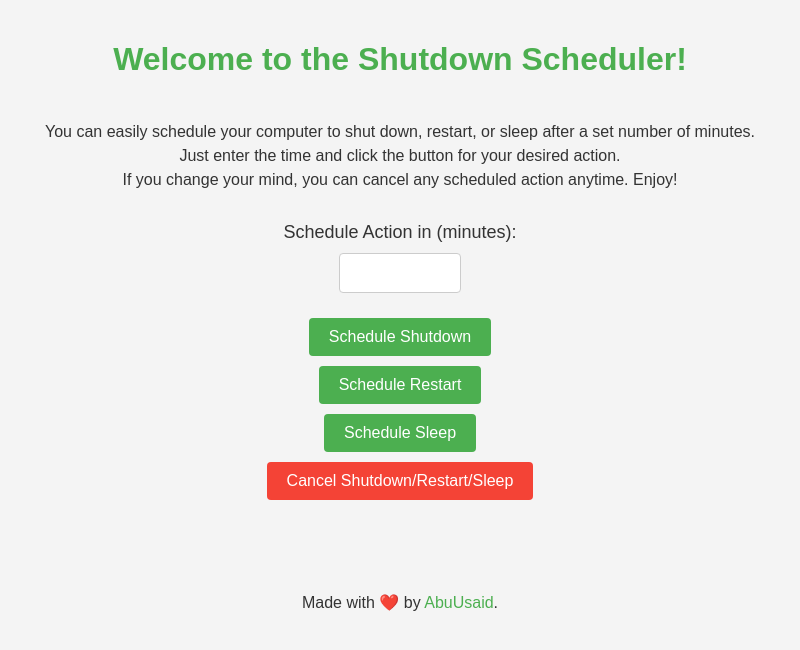
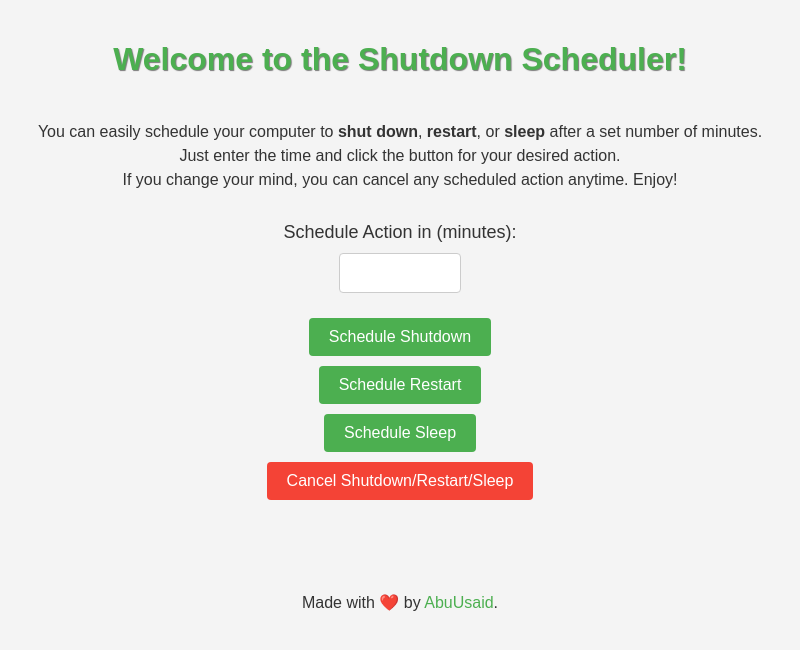
Before and after one commit to AbuUsaid/SD, an Electron app: page index.html in a window 800 px wide. Drawn offline with Linux system fonts and the light colour scheme.

Commit message:
add text-shadow

```diff
--- a/index.html
+++ b/index.html
@@ -9,11 +9,12 @@
     <link rel="stylesheet" href="styles.css" />
   </head>
   <body>
-    <h1>Welcome to the Shutdown Scheduler!</h1>
+    <h1 class="heading">Welcome to the Shutdown Scheduler!</h1>
     <p>
-      You can easily schedule your computer to shut down, restart, or sleep
-      after a set number of minutes.<br />Just enter the time and click the
-      button for your desired action. <br />
+      You can easily schedule your computer to <strong>shut down</strong>,
+      <strong>restart</strong>, or <strong>sleep</strong> after a set number of
+      minutes.<br />Just enter the time and click the button for your desired
+      action. <br />
       If you change your mind, you can cancel any scheduled action anytime.
       Enjoy!
     </p>
--- a/styles.css
+++ b/styles.css
@@ -11,6 +11,10 @@ body {
 
 h1 {
     color: #4CAF50;
+}
+
+.heading{
+    text-shadow: -1px -1px 1px rgba(255,255,255,.1), 1px 1px 1px rgba(0,0,0,.5);
 }
 
 label {
```
